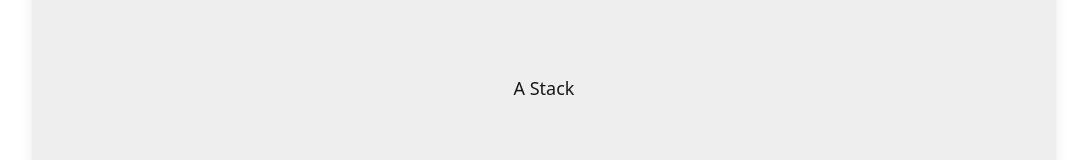
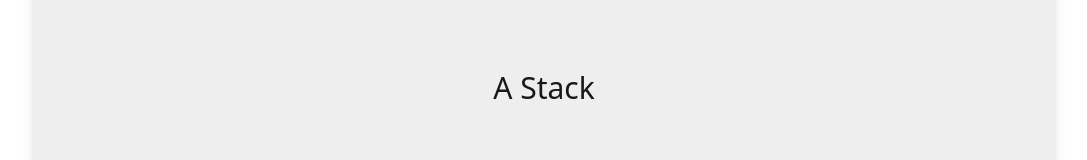
Before and after one commit to dalentri/Splash, a Vue app: page / in a window 1280 px wide. Both pictures are taken after a click on the button "Show Answer". Shown: the part 306-466 px from the top of the page, without its empty margins (96-1183 px from the left). Built offline with nearby package versions, Linux system fonts and the light colour scheme; the HTML template or start-up script is replaced by a standard one.

Commit message:
Increased answer side font size

```diff
--- a/src/App.vue
+++ b/src/App.vue
@@ -53,7 +53,7 @@ const handleView = () => {
               <p v-if="current_side == 'question'" class="text-3xl text-center w-full">
                 {{ sample_cards[current_index].question }}
               </p>
-              <p v-else-if="current_side == 'answer'" class="text-lg text-center w-full">
+              <p v-else-if="current_side == 'answer'" class="text-3xl text-center w-full">
                 {{ cards[current_index].answer }}
               </p>
             </div>
```
